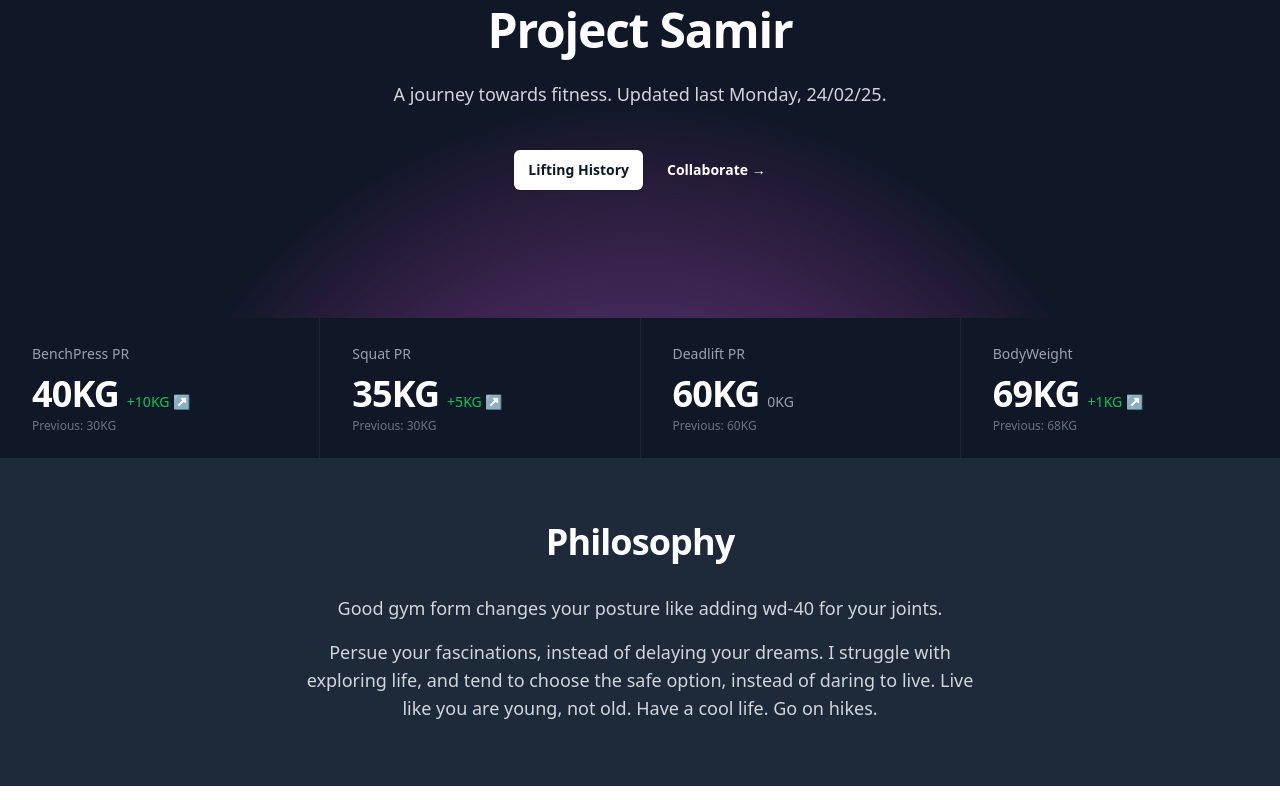
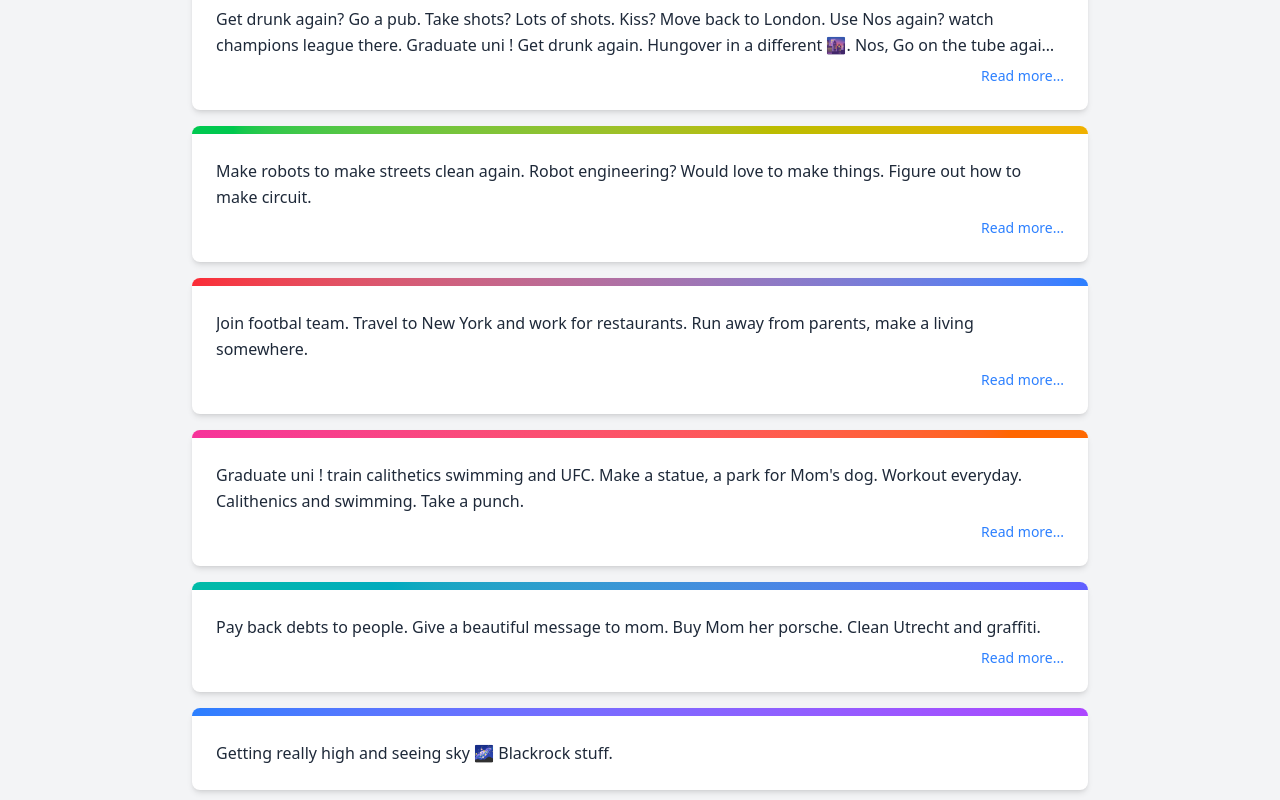
Before and after one commit to YelllowSunray/projectfitness, a Next.js app: page / in a window 1280 px wide. Shown: the part 360-1160 px from the top of the page. Built offline with nearby package versions, Linux system fonts and the light colour scheme.

Commit message:
Your commit message here

```diff
--- a/src/app/page.tsx
+++ b/src/app/page.tsx
@@ -1,100 +1,115 @@
-import React from 'react';
+"use client"
 
-// Updated stats with previous values and calculated increases
-const stats = [
-  { name: 'BenchPress PR', value: '40KG', previousValue: '30KG', increase: 10 },
-  { name: 'Squat PR', value: '35KG', previousValue: '30KG', increase: 5 },
-  { name: 'Deadlift PR', value: '60KG', previousValue: '60KG', increase: 0 },
-  { name: 'BodyWeight', value: '69KG', previousValue: '68KG', increase: 1 }
-];
+import React, { useState } from 'react';
 
-function Home() {
+const DreamsVisionBoard = () => {
+  const [expandedSection, setExpandedSection] = useState(null);
+
+  const dreamSections = [
+    {
+      id: "section1",
+      content: "Get drunk again? Go a pub. Take shots? Lots of shots. Kiss? Move back to London. Use Nos again? watch champions league there. Graduate uni ! Get drunk again. Hungover in a different 🌆. Nos, Go on the tube again. Dancing @ KOKO again. Spooky Halloween.🎃 left over pizza in morning. Have friends to call. Drunk."
+    },
+    {
+      id: "section2",
+      content: "Make robots to make streets clean again. Robot engineering? Would love to make things. Figure out how to make circuit."
+    },
+    {
+      id: "section3",
+      content: "Join footbal team. Travel to New York and work for restaurants. Run away from parents, make a living somewhere."
+    },
+    {
+      id: "section4",
+      content: "Graduate uni ! train calithetics swimming and UFC. Make a statue, a park for Mom's dog. Workout everyday. Calithenics and swimming. Take a punch."
+    },
+    {
+      id: "section5",
+      content: "Pay back debts to people. Give a beautiful message to mom. Buy Mom her porsche. Clean Utrecht and graffiti."
+    },
+    {
+      id: "section6",
+      content: "Getting really high and seeing sky 🌌 Blackrock stuff."
+    },
+    {
+      id: "section7",
+      content: "Make nights cooking/dishwashing. Become ucu chef, work dishwashing nights. Make dosa in Hilversum (mag)"
+    },
+    {
+      id: "section8",
+      content: "Travel to Vietnam. Meet new people. Drink Vietnamese red bull. run away from papa, and make a restaurant somewhere, send 90% money back. Travel to Morrocco and make msemen. Make a Pickup Truck converted to Van, and van life Colorado Ski resorts bum. go to Bali again island life. travel to New York and work for illegal restaurants."
+    },
+    {
+      id: "section9",
+      content: "Give Mala a complete vacation, to all best locations."
+    }
+  ];
+
+  const toggleSection = (id) => {
+    if (expandedSection === id) {
+      setExpandedSection(null);
+    } else {
+      setExpandedSection(id);
+    }
+  };
+
+  const getRandomGradient = (id) => {
+    const gradients = [
+      'from-blue-500 to-purple-500',
+      'from-green-500 to-blue-500',
+      'from-yellow-500 to-red-500',
+      'from-indigo-500 to-pink-500',
+      'from-purple-500 to-red-500',
+      'from-green-500 to-yellow-500',
+      'from-red-500 to-blue-500',
+      'from-pink-500 to-orange-500',
+      'from-teal-500 to-indigo-500'
+    ];
+
+    // Get consistent color based on id
+    const index = id.charCodeAt(id.length - 1) % gradients.length;
+    return gradients[index];
+  };
+
   return (
-    <>
-      <div className="relative isolate overflow-hidden bg-gray-900">
-        <div className="px-6 py-24 sm:px-6 sm:py-32 lg:px-8">
-          <div className="mx-auto max-w-2xl text-center">
-            <h2 className="text-balance text-4xl font-semibold tracking-tight text-white sm:text-5xl">
-              Project Samir
-            </h2>
-            <p className="mx-auto mt-6 max-w-xl text-pretty text-lg/8 text-gray-300">
-              A journey towards fitness. Updated last Monday, 24/02/25.
-            </p>
-            <div className="mt-10 flex items-center justify-center gap-x-6">
-              <a
-                href="/log"
-                className="rounded-md bg-white px-3.5 py-2.5 text-sm font-semibold text-gray-900 shadow-sm hover:bg-gray-100 focus-visible:outline focus-visible:outline-2 focus-visible:outline-offset-2 focus-visible:outline-white"
-              >
-                Lifting History
-              </a>
-              <a href="/forum" className="text-sm/6 font-semibold text-white">
-                Collaborate <span aria-hidden="true">→</span>
-              </a>
+    <div className="p-6 bg-gray-100 min-h-screen">
+      <div className="max-w-4xl mx-auto">
+        <h1 className="text-4xl font-bold text-center mb-8 bg-clip-text text-transparent bg-gradient-to-r from-purple-600 to-blue-600">Chase Dreams</h1>
+
+        <div className="space-y-4">
+          {dreamSections.map((section) => (
+            <div
+              key={section.id}
+              className={`bg-white rounded-lg shadow-md overflow-hidden cursor-pointer transition-all duration-300 ${expandedSection === section.id ? 'transform scale-102' : ''}`}
+              onClick={() => toggleSection(section.id)}
+            >
+              <div className={`h-2 bg-gradient-to-r ${getRandomGradient(section.id)}`}></div>
+              <div className="p-6">
+                <p className={`text-gray-800 leading-relaxed ${expandedSection === section.id ? 'text-lg' : 'text-base line-clamp-2'}`}>
+                  {section.content}
+                </p>
+
+                {expandedSection === section.id && (
+                  <div className="mt-4 flex justify-end">
+                    <span className="text-sm text-gray-500 italic">Click to collapse</span>
+                  </div>
+                )}
+
+                {expandedSection !== section.id && section.content.length > 100 && (
+                  <div className="mt-2 flex justify-end">
+                    <span className="text-sm text-blue-500">Read more...</span>
+                  </div>
+                )}
+              </div>
             </div>
-          </div>
+          ))}
         </div>
-        <svg
-          viewBox="0 0 1024 1024"
-          aria-hidden="true"
-          className="absolute left-1/2 top-1/2 -z-10 size-[64rem] -translate-x-1/2 [mask-image:radial-gradient(closest-side,white,transparent)]"
-        >
-          <circle r={512} cx={512} cy={512} fill="url(#8d958450-c69f-4251-94bc-4e091a323369)" fillOpacity="0.7" />
-          <defs>
-            <radialGradient id="8d958450-c69f-4251-94bc-4e091a323369">
-              <stop stopColor="#7775D6" />
-              <stop offset={1} stopColor="#E935C1" />
-            </radialGradient>
-          </defs>
-        </svg>
-      </div>
-      <div className="bg-gray-900 ">
-        <div className="mx-auto max-w-7xl">
-          <div className="grid grid-cols-1 gap-px bg-white/5 sm:grid-cols-2 lg:grid-cols-4">
-            {stats.map((stat) => (
-              <div key={stat.name} className="bg-gray-900 px-4 py-6 sm:px-6 lg:px-8">
-                <p className="text-sm/6 font-medium text-gray-400">{stat.name}</p>
-                <p className="mt-2 flex items-baseline gap-x-2">
-                  <span className="text-4xl font-semibold tracking-tight text-white">{stat.value}</span>
-                  {/* Fixed color logic for weight gain/loss */}
-                  <span className={`text-sm font-medium ${
-                    stat.name === 'BodyWeight'
-                      ? (stat.increase > 0 ? 'text-green-500' : stat.increase < 0 ? 'text-red-500' : 'text-gray-400')
-                      : (stat.increase > 0 ? 'text-green-500' : stat.increase < 0 ? 'text-red-500' : 'text-gray-400')
-                  }`}>
-                    {stat.increase > 0 && '+'}{stat.increase}KG
-                    {stat.increase > 0 ?
-                      ' ↗' :
-                      stat.increase < 0 ?
-                        ' ↘' :
-                        ''
-                    }
-                  </span>
-                </p>
-                <p className="text-xs text-gray-500 mt-1">Previous: {stat.previousValue}</p>
-              </div>
-            ))}
-          </div>
+
+        <div className="mt-8 text-center">
+          <p className="text-gray-600 italic">Click on any dream to expand it.</p>
         </div>
       </div>
-      <div>
-      <div className="bg-gray-800 py-16">
-        <div className="mx-auto max-w-7xl px-6 lg:px-8">
-          <div className="mx-auto max-w-2xl text-center">
-            <h2 className="text-3xl font-bold tracking-tight text-white sm:text-4xl">Philosophy</h2>
-            <div className="mt-8 text-lg text-gray-300">
-              <p className="mb-4">
-                Good gym form changes your posture like adding wd-40 for your joints.
-              </p>
-              <p>
-                Persue your fascinations, instead of delaying your dreams. I struggle with exploring life, and tend to choose the safe option, instead of daring to live. Live like you are young, not old. Have a cool life. Go on hikes.
-              </p>
-            </div>
-          </div>
-        </div>
-      </div>
-      </div>
-    </>
+    </div>
   );
-}
+};
 
-export default Home;
+export default DreamsVisionBoard;
```
